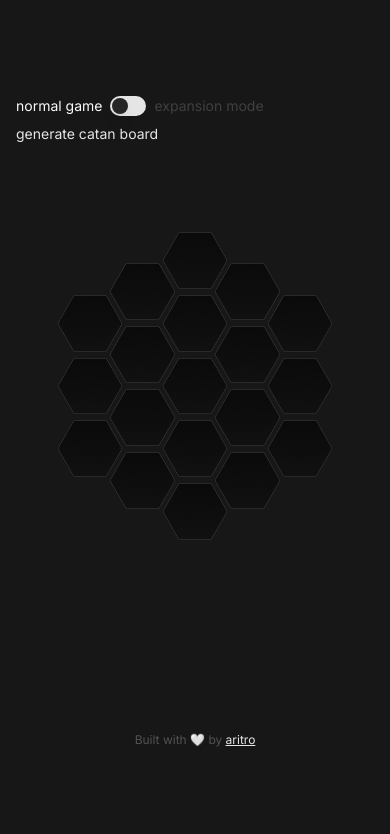
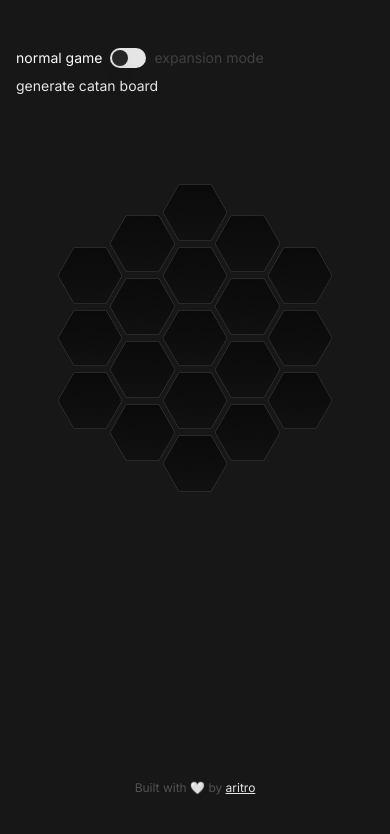
Before and after one commit to aritropaul/catanator, a Next.js app: page / in a window 390 px wide. Shown: the top 834 px of the page. Built offline with nearby package versions, Linux system fonts and the light colour scheme.

Commit message:
v3 - footer

```diff
--- a/app/page.tsx
+++ b/app/page.tsx
@@ -91,7 +91,7 @@ export default function Home() {
   }
 
   return (
-    <main className="flex min-h-screen flex-col items-center justify-between p-24 bg-neutral-900">
+    <main className="flex min-h-screen flex-col items-center justify-between md:p-24 p-12 bg-neutral-900">
       <div className="lg:w-[600px] w-[390px] md:w-[480px]">
         <div className='md:inline-flex items-center justify-between w-full text-white font-normal md:px-0 px-4'>
           <div className="flex items-center space-x-2 text">
@@ -167,7 +167,7 @@ export default function Home() {
           </div>
         </div>
       </div>
-      <div className='footer text-xs text-neutral-600'>Built with 🤍 by <Link className='text-neutral-200 underline' href={'https://aritro.xyz'}>aritro</Link></div>
+      <div className='footer text-xs bottom-20 text-neutral-600'>Built with 🤍 by <Link className='text-neutral-200 underline' href={'https://aritro.xyz'}>aritro</Link></div>
     </main>
   )
 }
```
